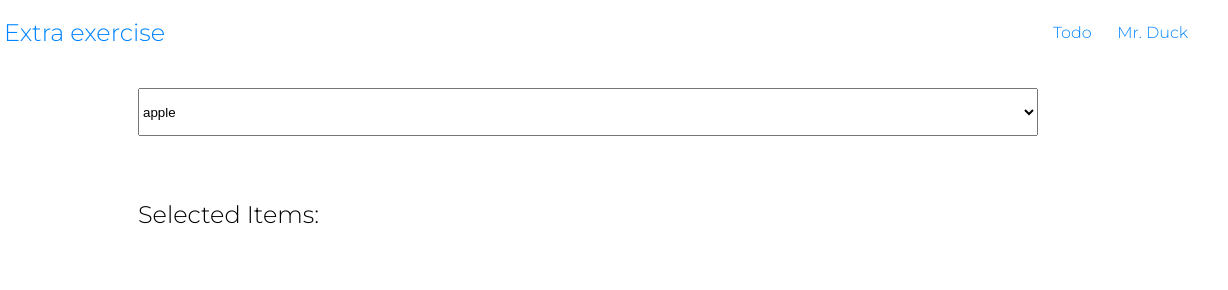
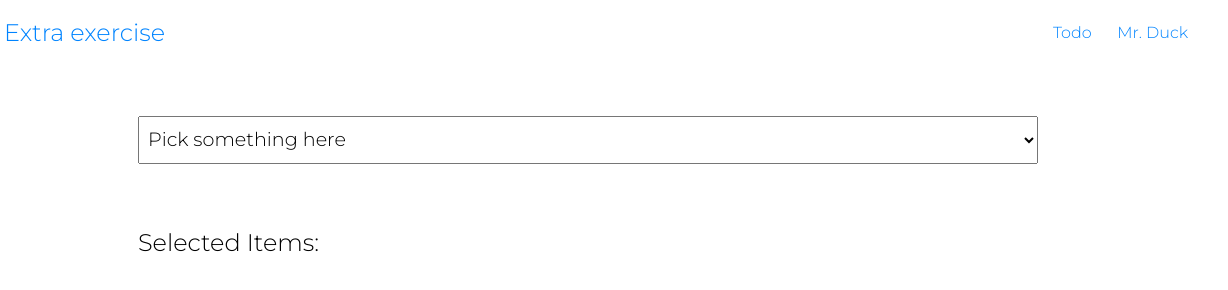
Before and after one commit to Roman-Octavian/I-wed-en-0924a-Sem1-js-ex, a website: page day-2/pages/extra/index.html in a window 1280 px wide. Shown: the full height of the page, 52-1280 px from the left. Drawn offline with Linux system fonts and the light colour scheme.

Commit message:
make day-2/extra work cross-browser compatible

```diff
--- a/day-2/pages/extra/index.html
+++ b/day-2/pages/extra/index.html
@@ -2,7 +2,7 @@
 <html lang="en" dir="ltr">
   <head>
     <meta charset="utf-8" />
-    <meta name="viewport" content="width=device-width, inital-scale=1.0" />
+    <meta name="viewport" content="width=device-width, initial-scale=1.0" />
     <meta name="theme-color" content="#24292E" />
     <meta name="description" content="Extra exercise" />
     <meta name="author" content="Roman Octavian" />
@@ -28,6 +28,7 @@
     </nav>
     <main>
       <div id="main-content">
+        <label id="translate" class="label" for="select">Pick something here</label>
         <select id="select"></select>
         <div id="container">
           <label class="label" for="items">Selected Items:</label>
--- a/day-2/pages/extra/scripts.js
+++ b/day-2/pages/extra/scripts.js
@@ -12,14 +12,21 @@ const SELECT_ITEMS = [
 ];
 
 const select = document.getElementById('select');
-
 const ul = document.getElementById('ul');
 
-function listener(item) {
+SELECT_ITEMS.forEach((item) => {
+  const newItem = document.createElement('option');
+  newItem.value = item;
+  newItem.textContent = item;
+  select.appendChild(newItem);
+});
+
+select.addEventListener('change', (event) => {
+  console.log(event.target.value);
+  const item = event.target.value;
   const preexistingItems = [];
 
   if (ul.children != null && ul.children.length > 0) {
-    console.log(ul.children);
     for (const child of ul.children) {
       preexistingItems.push(child.textContent);
     }
@@ -33,16 +40,11 @@ function listener(item) {
     newItem.textContent = item;
     ul.appendChild(newItem);
   }
-}
 
-if (select != null) {
-  SELECT_ITEMS.forEach((item) => {
-    const newItem = document.createElement('option');
-    newItem.value = item;
-    newItem.textContent = item;
-    newItem.addEventListener('click', (e) => {
-      listener(e.target.value);
-    });
-    select.appendChild(newItem);
-  });
-}
+  /* Set value to nothing because select HTML tag does not have any native cross-browser events for
+  an option that has already been selected and only Firefox supports events directly on options */
+  select.value = undefined;
+});
+
+// Default to nothing to allow events selection of first item
+select.value = undefined;
--- a/day-2/styles.css
+++ b/day-2/styles.css
@@ -136,6 +136,12 @@ main {
   height: 3rem;
 }
 
+#translate {
+  transform: translate(10px, 39px);
+  pointer-events: none;
+  font-size: 1.2rem;
+}
+
 /* MEDIA QUERIES FOR RESPONSIVE DESIGN START HERE */
 
 @media only screen and (min-width: 1px) and (max-width: 600px) {
--- a/package.json
+++ b/package.json
@@ -10,7 +10,7 @@
     "classes": "tsx day-1/classes.ts",
     "arrays": "tsx day-1/arrays.ts",
     "arrays-objects": "tsx day-1/arrays-objects.ts",
-    "day-2": "echo 'Visit https://roman-octavian.github.io/I-wed-en-0924a-Sem1-js-ex/ for the day-2 pages'",
+    "day-2": "echo 'Visit https://roman-octavian.github.io/I-wed-en-0924a-Sem1-js-ex/ for the day-2 pages' && npx live-server ./day-2",
     "day-3": "echo 'NOT IMPLEMENTED'",
     "day-4": "echo 'NOT IMPLEMENTED'",
     "format": "npx prettier . --write",
```
Also changed, not shown: day-2/pages/duck/index.html (+1 -1 lines), day-2/pages/todo/index.html (+1 -1 lines).
